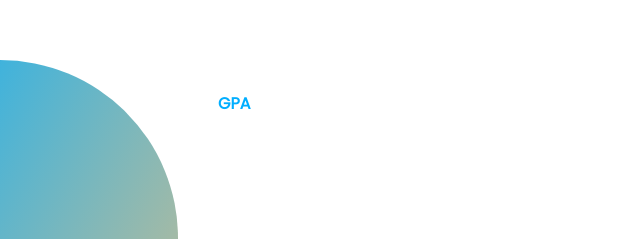
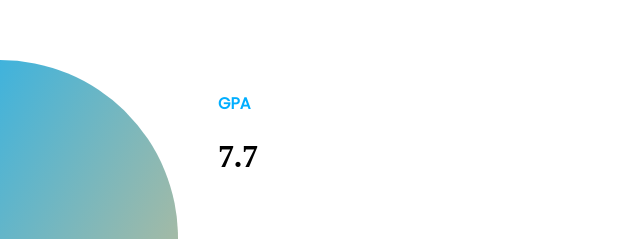
Before and after one commit to thanhhung270502/Porfolio-Hung, a plain HTML site: page index.html in a window 1280 px wide. Shown: the part 820-1059 px from the top of the page, 640-1280 px from the left. Drawn offline with nearby package versions, Linux system fonts and the light colour scheme.

Commit message:
Update content

```diff
--- a/index.html
+++ b/index.html
@@ -113,7 +113,7 @@
           <div class="summary-item">
             <div class="summary-item-title">GPA</div>
             <div class="summary-item-content">
-
+              7.7
             </div>
           </div>
           <div class="summary-item">
```
